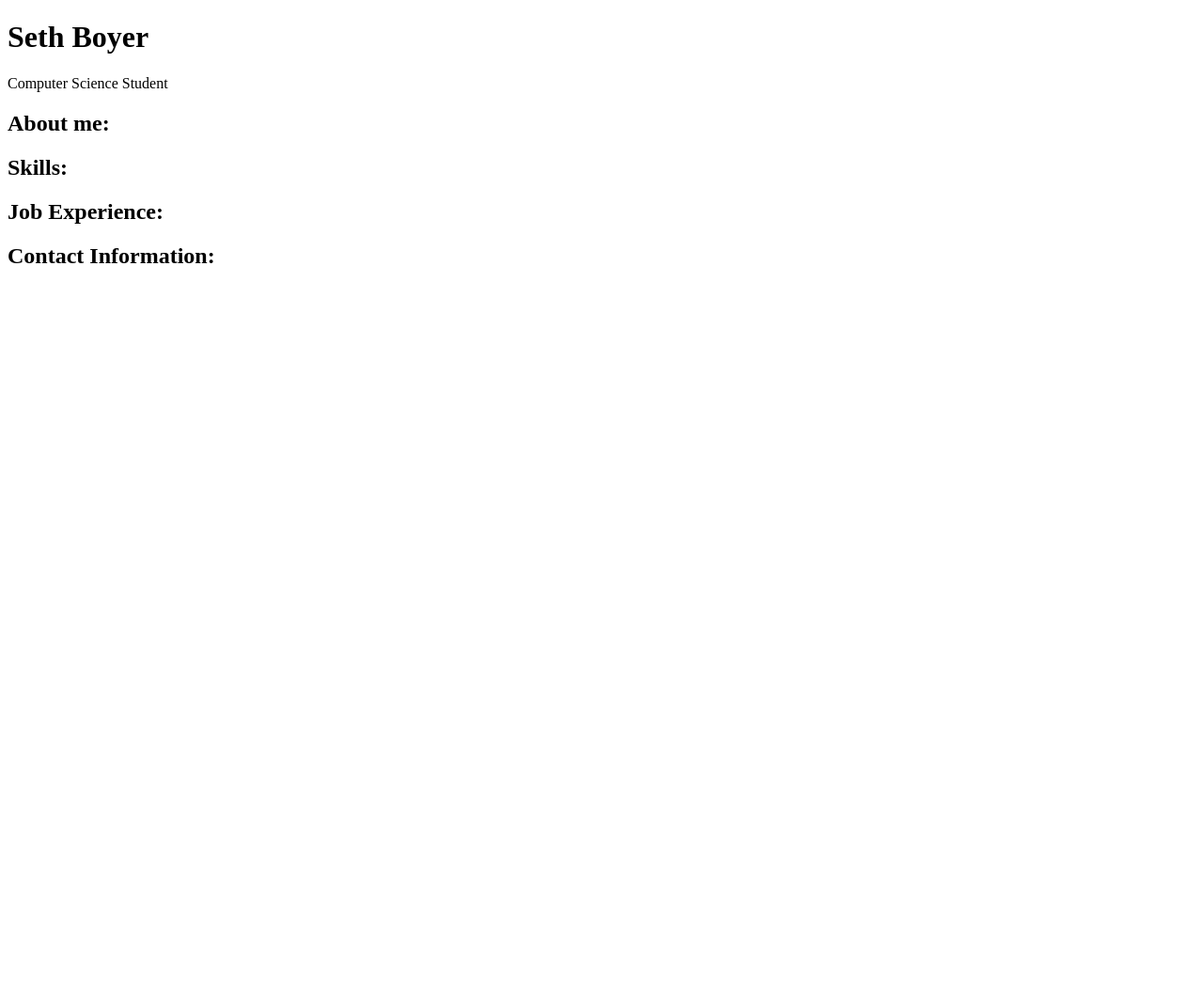
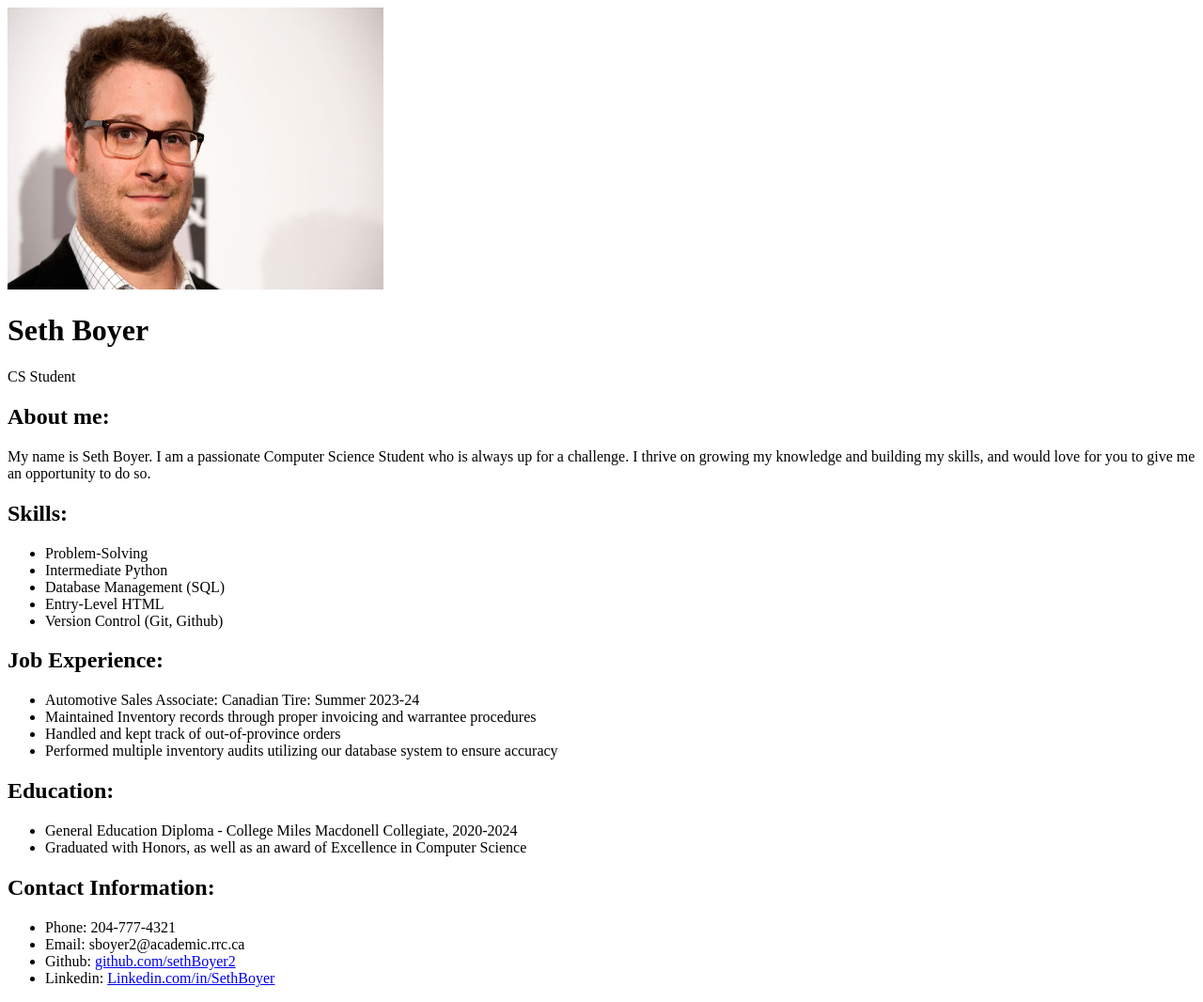
Before and after one commit to SethBoyer2/front-end-dev-assignment-2, a plain HTML site: page index.html in a window 1280 px wide. Shown: the whole page at 94% size. Before the commit the page ends 800 px from the top, so only its background shows below. Drawn offline with Linux system fonts and the light colour scheme.

Commit message:
Added Content as well as an image

```diff
--- a/index.html
+++ b/index.html
@@ -7,20 +7,52 @@
 </head>
 <body>
     <header>
+        <img src="images/130521114847-seth-rogen-march-2013.jpg" alt="Photograph of myself" width="400" height="300">
         <h1>Seth Boyer</h1>
-        <p>Computer Science Student</p>
+        <p>CS Student</p>
     </header>
     <section id="About">
         <h2>About me:</h2>
+        <p>
+        My name is Seth Boyer. I am a passionate Computer Science Student who is always up for a challenge.
+        I thrive on growing my knowledge and building my skills, and would love for you to give me an
+        opportunity to do so.
+        </p>
     </section>
     <section id="Skills">
         <h2>Skills:</h2>
+        <ul>
+            <li>Problem-Solving</li>
+            <li>Intermediate Python</li>
+            <li>Database Management (SQL)</li>
+            <li>Entry-Level HTML</li>
+            <li>Version Control (Git, Github)</li>
+        </ul>
     </section>
     <section id="Experience">
         <h2>Job Experience:</h2>
+        <ul>
+            <li>Automotive Sales Associate: Canadian Tire: Summer 2023-24</li>
+            <li>Maintained Inventory records through proper invoicing and warrantee procedures</li>
+            <li>Handled and kept track of out-of-province orders</li>
+            <li>Performed multiple inventory audits utilizing our database system to ensure accuracy</li>
+        </ul>
+    </section>
+    <section id="Education">
+        <h2>Education:</h2>
+        <ul>
+            <li>General Education Diploma - College Miles Macdonell Collegiate, 2020-2024</li>
+            <li>Graduated with Honors, as well as an award of Excellence in Computer Science</li>
+        </ul>
     </section>
     <footer>
         <h2>Contact Information:</h2>
+        <ul>
+            <li>Phone: 204-777-4321</li>
+            <li>Email: sboyer2@academic.rrc.ca</li>
+            <li>Github: <a href="https://github.com/SethBoyer2">github.com/sethBoyer2</a></li>
+            <li>Linkedin: <a href="https://www.linkedin.com/in/seth-boyer-3b6161345/">Linkedin.com/in/SethBoyer</a></li>
+        </ul>
     </footer>
 
 </body>
```
Also changed, not shown: images/130521114847-seth-rogen-march-2013.jpg (added).
